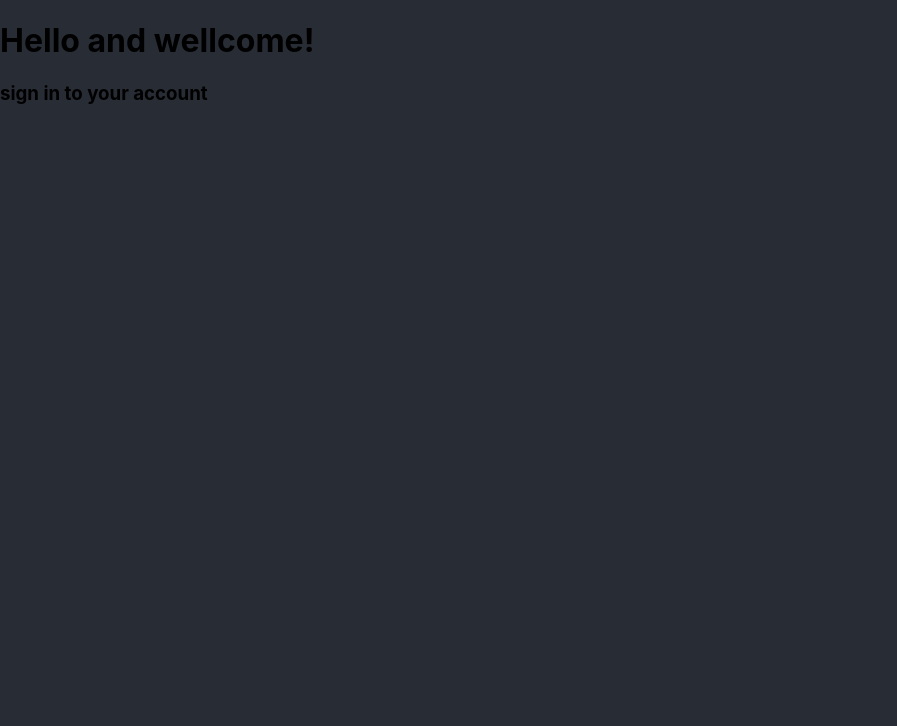
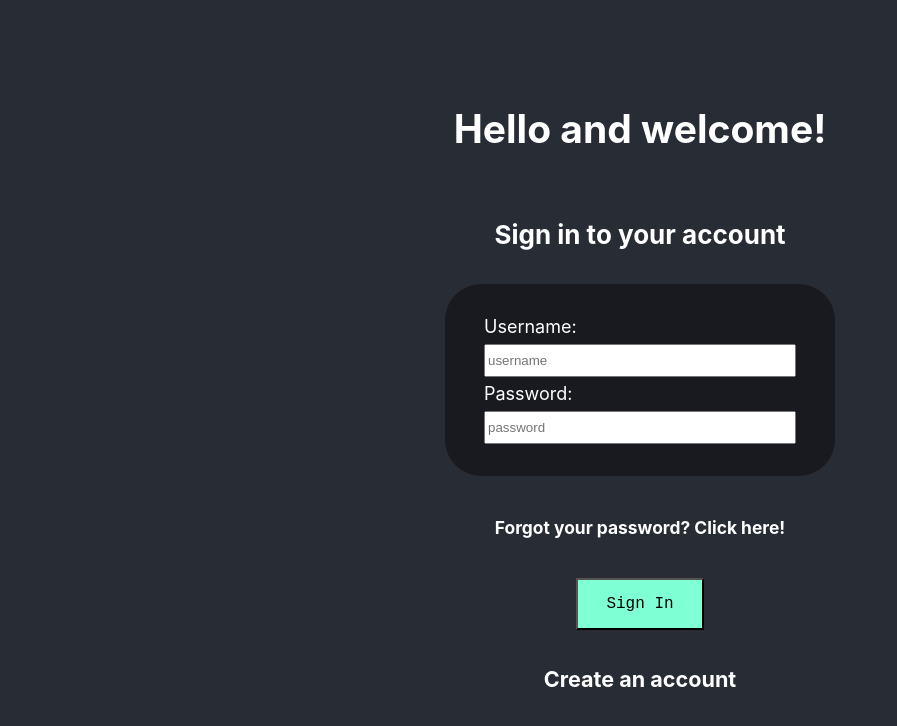
Before and after one commit to haidarim/ets, a React (Create React App) app in the folder front-end/er-to-sql/: page / in a window 1280 px wide. Shown: the top 726 px of the page, without its empty margins (0-897 px from the left). Built offline with nearby package versions, Linux system fonts and the light colour scheme.

Commit message:
added router, routes, route and links

```diff
--- a/front-end/er-to-sql/src/App.js
+++ b/front-end/er-to-sql/src/App.js
@@ -1,15 +1,53 @@
-import logo from './logo.svg';
+import { BrowserRouter as Router, Routes, Route, Link } from "react-router-dom";
 import './App.css';
+import SignUp from './component/SignUp';
+import ForgotPassword from "./component/ForgotPassword";
 
 function App() {
+
   return (
-    <div className="App">
-      <header className="App-header">
-        <h1>Hello and wellcome!</h1>
-        <h3>sign in to your account</h3>
-      </header>
+    <Router>
+        <Routes>
+          <Route path="/" element={<IndexPage />} />
+          <Route path="/forgot-password" element={<ForgotPassword/>} />
+          <Route path="/signup" element={<SignUp />} />
+          <Route path="*" element={<NotFounded />}></Route>
+        </Routes>
+    </Router>
+  );
+}
+
+const IndexPage = ()=>{
+  return (
+    <div className="App-container">
+          <h2>Hello and welcome!</h2>
+          <h4>Sign in to your account</h4>
+          <div className="signForm">
+            <label htmlFor="username">Username:</label>
+            <input id="username" className="inputFields" type="text" placeholder="username" />
+            <label htmlFor="password">Password:</label>
+            <input id="password" className="inputFields" type="password" placeholder="password" />
+
+          </div>
+          <h6>
+            <Link className="links" to="/forgot-password">Forgot your password? Click here!</Link>
+          </h6>
+          <button className="form-button">Sign In</button>
+          <h5>
+            <Link className="links" to="/signup">Create an account</Link>
+          </h5>
+        </div>
+  );
+}
+
+
+const NotFounded = ()=>{
+  return(
+    <div>
+      <h2>
+        Page not founded 404 + 16
+      </h2>
     </div>
   );
 }
-
 export default App;
```
